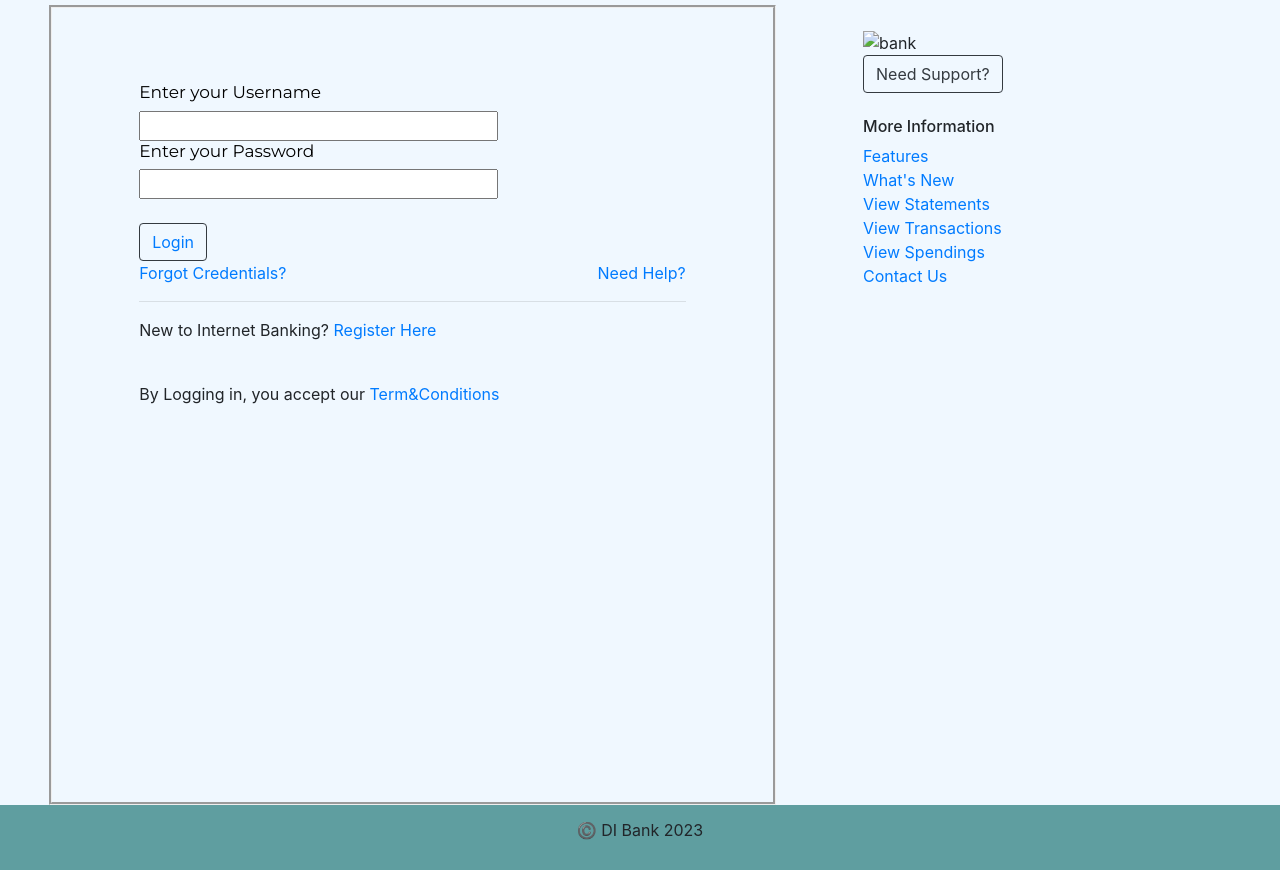
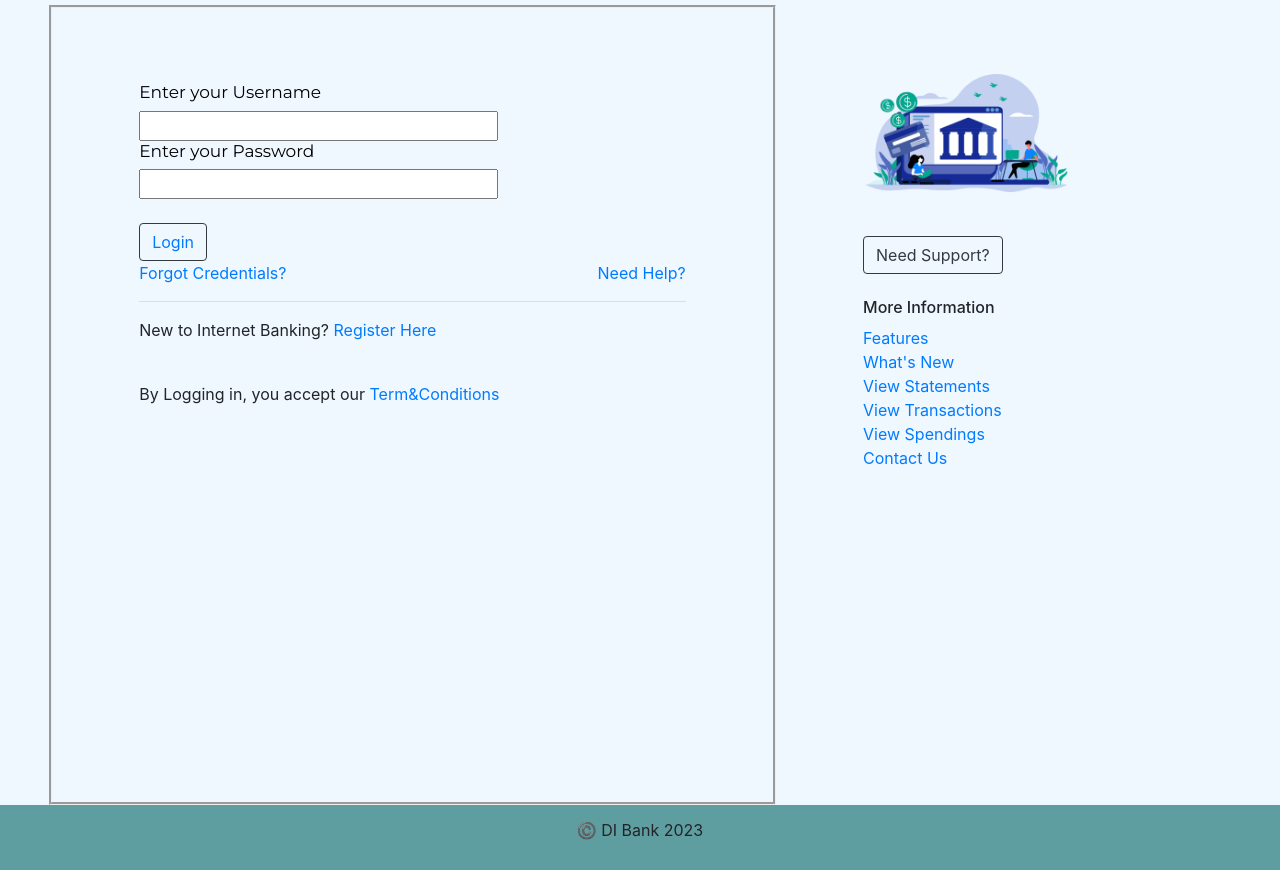
Before and after one commit to DevendranathReddy7/Responsive_website, a plain HTML site: page index.html in a window 1280 px wide. Shown: the part 66-936 px from the top of the page. Drawn offline with nearby package versions, Linux system fonts and the light colour scheme.

Commit message:
Update index.html

```diff
--- a/index.html
+++ b/index.html
@@ -47,7 +47,7 @@
         </div>
 
         <div class="more col-lg-5">
-            <img class="image" src="images/grafika_banking.png" alt="bank">
+            <img class="image" src="grafika_banking.png" alt="bank">
 
             <button class="extra btn btn-outline-dark" type="submit">Need Support?</button>
             <br>
```
